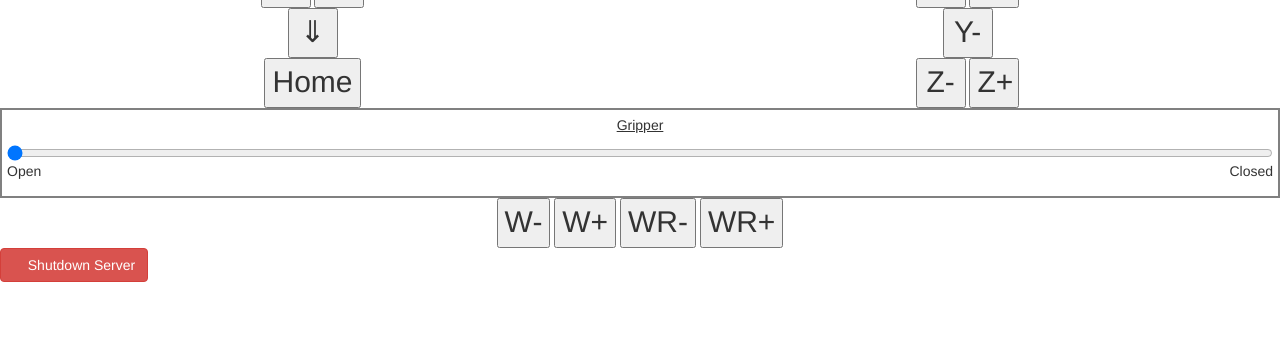
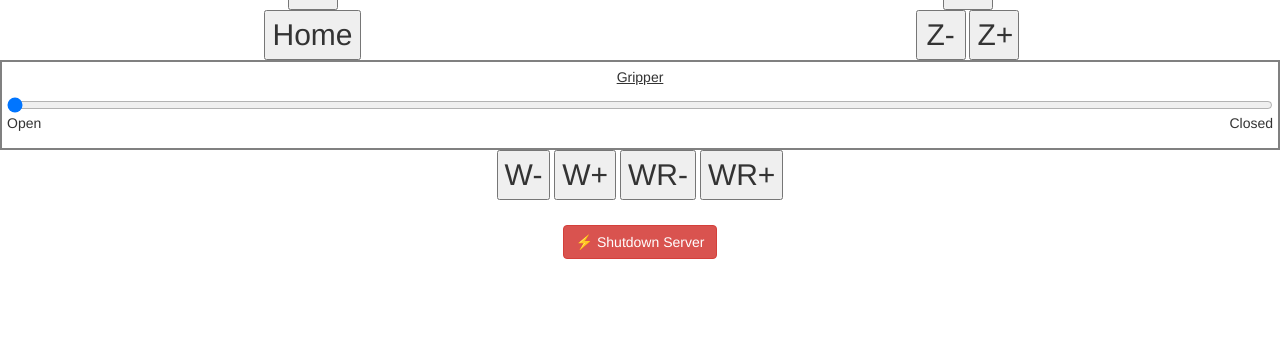
Before and after one commit to cbott/RobotServer, a Flask app: page / in a window 1280 px wide. Shown: the part 445-800 px from the top of the page. Run offline with Flask 2, Linux system fonts and the light colour scheme; some libraries are stand-ins or nearby versions; some web fonts are replaced.

Commit message:
shutdown button and visual changes

```diff
--- a/site/index.html
+++ b/site/index.html
@@ -9,13 +9,9 @@
 	<meta name="viewport" content="width=device-width, initial-scale=1">
   </head>
   <body>
-    <div id="header">
-      <p id="title">Robot controller</p>
-  	</div>
-
-    <center>
+    <div id="video-stream">
       <img src="{{ url_for('video_feed') }}">
-    </center>
+    </div>
 
     <div id="controls">
       <div class="row">
@@ -60,10 +56,10 @@
       </div>
     </div>
 
-    <button class="btn btn-danger" id="shutdown">
-      <span class="glyphicon glyphicon-off"></span>
-      Shutdown Server
-    </button>
-
+    <div id="shutdown-container">
+      <button class="btn btn-danger" id="shutdown">
+        &#x26A1; Shutdown Server
+      </button>
+    </div>
   </body>
 </html>
--- a/static/style.css
+++ b/static/style.css
@@ -41,6 +41,14 @@ button{
 
 #title{
 	text-align:center;
-	font-size:30px;
+	font-size:10px;
 	text-decoration:underline;
 }
+#shutdown-container{
+        text-align:center;
+        padding-top:25px;
+}
+#video-stream{
+       text-align:center;
+       padding-top:5px;
+}
```
